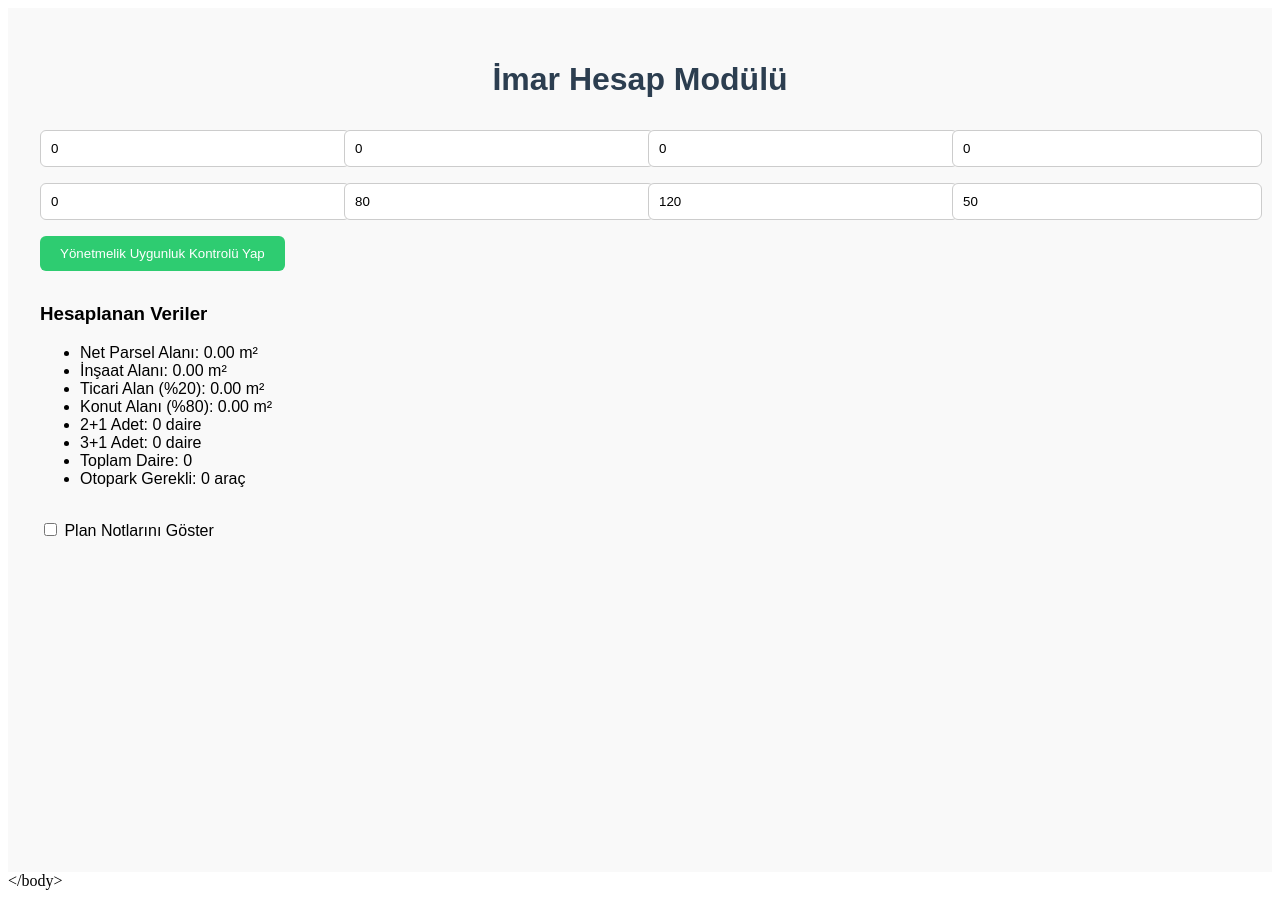
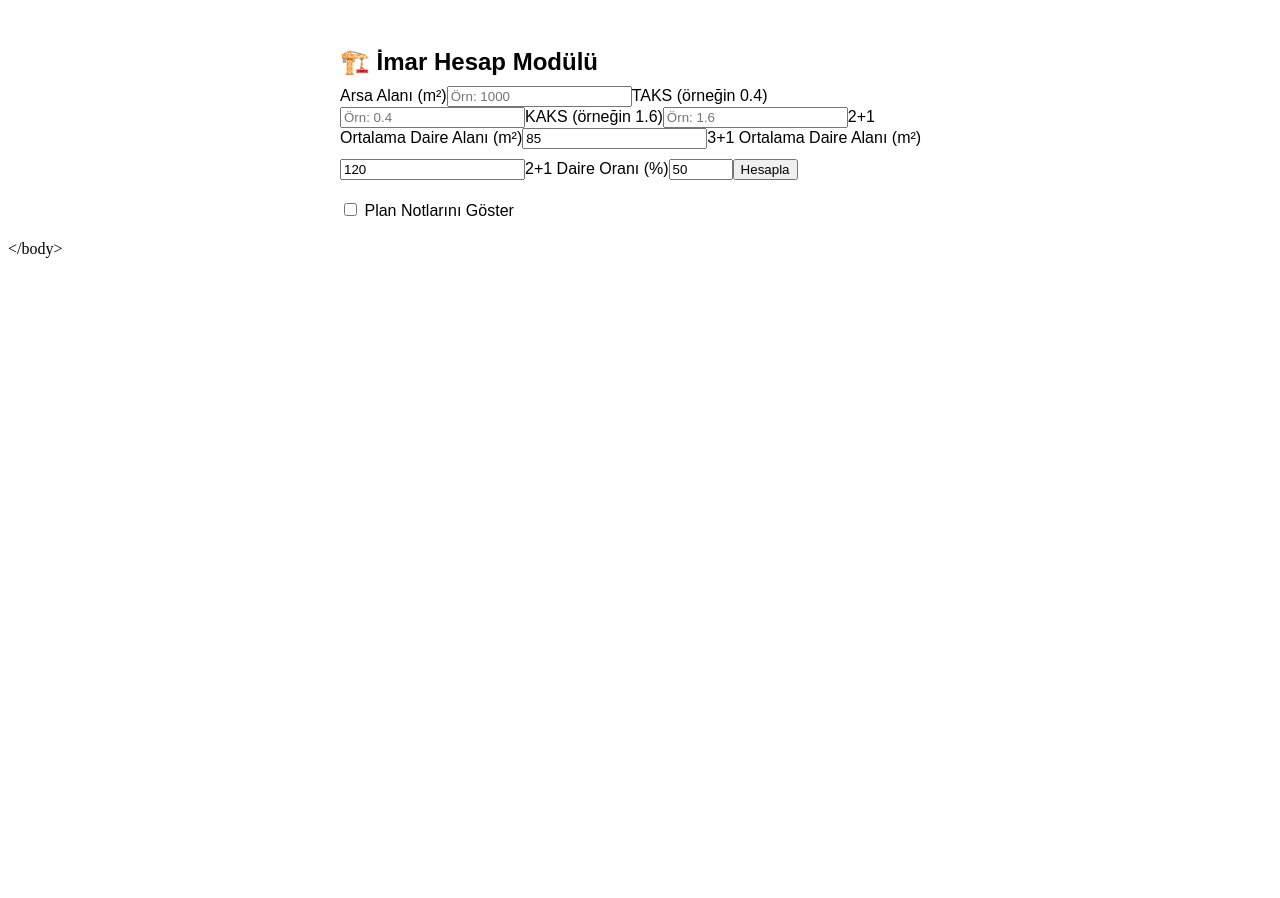
Before and after one commit to hasaannn327-source/imar-hesab-, a React (Create React App) app: page / in a window 1280 px wide. After the commit the page ends 800 px from the top, so only its background shows below. Built offline with nearby package versions, Linux system fonts and the light colour scheme.

Commit message:
Update App.js

```diff
--- a/src/App.js
+++ b/src/App.js
@@ -1,70 +1,125 @@
 import React, { useState } from "react";
 
-export default function App() { const [arsaM2, setArsaM2] = useState(0); const [taks, setTaks] = useState(0); const [kaks, setKaks] = useState(0); const [cekmeOn, setCekmeOn] = useState(0); const [cekmeYan, setCekmeYan] = useState(0); const [oda2Art1, setOda2Art1] = useState(80); const [oda3Art1, setOda3Art1] = useState(120); const [oran2Art1, setOran2Art1] = useState(50); const [planNotlariGoster, setPlanNotlariGoster] = useState(false); const [uygunluk, setUygunluk] = useState(null);
+export default function App() {
+  const [arsaM2, setArsaM2] = useState("");
+  const [taks, setTaks] = useState("");
+  const [kaks, setKaks] = useState("");
+  const [daire2plus1m2, setDaire2plus1m2] = useState("85");
+  const [daire3plus1m2, setDaire3plus1m2] = useState("120");
+  const [oran2plus1, setOran2plus1] = useState("50"); // yüzde
+  const [planNotlariGoster, setPlanNotlariGoster] = useState(false);
 
-const netParselAlani = arsaM2 - 2 * cekmeOn * Math.sqrt(arsaM2) - 2 * cekmeYan * Math.sqrt(arsaM2); const insaatAlani = kaks * netParselAlani; const netTicariAlani = insaatAlani * 0.2; const netKonutAlani = insaatAlani * 0.8;
+  const handleHesapla = () => {
+    const netInsaatAlani = parseFloat(kaks) * parseFloat(arsaM2);
+    const netTicariAlani = netInsaatAlani * 0.2;
+    const netKonutAlani = netInsaatAlani * 0.8;
 
-const adet2Art1 = Math.round((netKonutAlani * (oran2Art1 / 100)) / oda2Art1); const adet3Art1 = Math.round((netKonutAlani * (1 - oran2Art1 / 100)) / oda3Art1); const toplamDaire = adet2Art1 + adet3Art1;
+    const yuzde2plus1 = parseFloat(oran2plus1) / 100;
+    const yuzde3plus1 = 1 - yuzde2plus1;
 
-const otopark = Math.ceil(toplamDaire / 3); const suDeposu = toplamDaire > 30;
+    const toplam2plus1 = Math.floor(
+      (netKonutAlani * yuzde2plus1) / parseFloat(daire2plus1m2)
+    );
+    const toplam3plus1 = Math.floor(
+      (netKonutAlani * yuzde3plus1) / parseFloat(daire3plus1m2)
+    );
 
-const kontrolEt = () => { const hatalar = []; if (cekmeOn <= 0 || cekmeYan <= 0) hatalar.push("Çekme mesafeleri 0 olamaz. (Yönetmelik Madde 19)"); if (arsaM2 <= 0) hatalar.push("Arsa alanı girilmelidir. (Yönetmelik Madde 4)"); if (taks <= 0 || kaks <= 0) hatalar.push("TAKS/KAKS pozitif olmalıdır. (Yönetmelik Madde 5)");
+    const toplamDaire = toplam2plus1 + toplam3plus1;
+    const otopark = Math.ceil(toplamDaire / 3);
+    const suDeposu = toplamDaire > 30 ? "10 tonluk su deposu gerekli" : "Gerekli değil";
 
-setUygunluk(hatalar.length > 0 ? hatalar : ["Girilen değerler yönetmeliğe uygundur."]);
+    alert(`
+Toplam İnşaat Alanı: ${netInsaatAlani.toFixed(2)} m²
 
+🏢 Ticari Alan (%20): ${netTicariAlani.toFixed(2)} m²
+🏠 Konut Alanı (%80): ${netKonutAlani.toFixed(2)} m²
+
+- 2+1 Daire Sayısı: ${toplam2plus1}
+- 3+1 Daire Sayısı: ${toplam3plus1}
+- Toplam Daire: ${toplamDaire}
+🚗 Otopark: ${otopark} araçlık
+💧 Su Deposu: ${suDeposu}
+`);
   };
 
-return ( <div style={{ fontFamily: "sans-serif", padding: "2rem", background: "#f9f9f9", minHeight: "100vh" }}> <h1 style={{ textAlign: "center", color: "#2c3e50" }}>İmar Hesap Modülü</h1>
+  return (
+    <div style={{ maxWidth: "600px", margin: "auto", padding: "20px", fontFamily: "sans-serif" }}>
+      <h2 style={{ marginBottom: "10px" }}>🏗️ İmar Hesap Modülü</h2>
 
-<div style={{ display: "grid", gridTemplateColumns: "repeat(auto-fit, minmax(250px, 1fr))", gap: "1rem", marginTop: "2rem" }}>
-    <input type="number" placeholder="Arsa m²" value={arsaM2} onChange={(e) => setArsaM2(+e.target.value)} style={inputStyle} />
-    <input type="number" placeholder="TAKS" value={taks} onChange={(e) => setTaks(+e.target.value)} style={inputStyle} />
-    <input type="number" placeholder="KAKS" value={kaks} onChange={(e) => setKaks(+e.target.value)} style={inputStyle} />
-    <input type="number" placeholder="Ön çekme (m)" value={cekmeOn} onChange={(e) => setCekmeOn(+e.target.value)} style={inputStyle} />
-    <input type="number" placeholder="Yan çekme (m)" value={cekmeYan} onChange={(e) => setCekmeYan(+e.target.value)} style={inputStyle} />
-    <input type="number" placeholder="2+1 m²" value={oda2Art1} onChange={(e) => setOda2Art1(+e.target.value)} style={inputStyle} />
-    <input type="number" placeholder="3+1 m²" value={oda3Art1} onChange={(e) => setOda3Art1(+e.target.value)} style={inputStyle} />
-    <input type="number" placeholder="2+1 oranı (%)" value={oran2Art1} onChange={(e) => setOran2Art1(+e.target.value)} style={inputStyle} />
-  </div>
+      <label>Arsa Alanı (m²)</label>
+      <input
+        placeholder="Örn: 1000"
+        value={arsaM2}
+        onChange={(e) => setArsaM2(e.target.value)}
+        type="number"
+      />
 
-  <button onClick={kontrolEt} style={buttonStyle}>Yönetmelik Uygunluk Kontrolü Yap</button>
+      <label>TAKS (örneğin 0.4)</label>
+      <input
+        placeholder="Örn: 0.4"
+        value={taks}
+        onChange={(e) => setTaks(e.target.value)}
+        type="number"
+        step="0.01"
+      />
 
-  {uygunluk && (
-    <div style={{ marginTop: "1rem", padding: "1rem", background: "#ecf0f1", borderRadius: "8px" }}>
-      <h3>Kontrol Sonucu</h3>
-      <ul>
-        {uygunluk.map((u, i) => (<li key={i}>{u}</li>))}
-      </ul>
-    </div>
-  )}
+      <label>KAKS (örneğin 1.6)</label>
+      <input
+        placeholder="Örn: 1.6"
+        value={kaks}
+        onChange={(e) => setKaks(e.target.value)}
+        type="number"
+        step="0.1"
+      />
 
-  <div style={{ marginTop: "2rem" }}>
-    <h3>Hesaplanan Veriler</h3>
-    <ul>
-      <li>Net Parsel Alanı: {netParselAlani.toFixed(2)} m²</li>
-      <li>İnşaat Alanı: {insaatAlani.toFixed(2)} m²</li>
-      <li>Ticari Alan (%20): {netTicariAlani.toFixed(2)} m²</li>
-      <li>Konut Alanı (%80): {netKonutAlani.toFixed(2)} m²</li>
-      <li>2+1 Adet: {adet2Art1} daire</li>
-      <li>3+1 Adet: {adet3Art1} daire</li>
-      <li>Toplam Daire: {toplamDaire}</li>
-      <li>Otopark Gerekli: {otopark} araç</li>
-      {suDeposu && <li style={{ color: "red" }}>10 tonluk su deposu zorunlu!</li>}
-    </ul>
-  </div>
+      <label>2+1 Ortalama Daire Alanı (m²)</label>
+      <input
+        placeholder="Örn: 85"
+        value={daire2plus1m2}
+        onChange={(e) => setDaire2plus1m2(e.target.value)}
+        type="number"
+      />
 
-  <div style={{ marginTop: "2rem" }}>
+      <label>3+1 Ortalama Daire Alanı (m²)</label>
+      <input
+        placeholder="Örn: 120"
+        value={daire3plus1m2}
+        onChange={(e) => setDaire3plus1m2(e.target.value)}
+        type="number"
+      />
+
+      <label>2+1 Daire Oranı (%)</label>
+      <input
+        placeholder="Örn: 50"
+        value={oran2plus1}
+        onChange={(e) => setOran2plus1(e.target.value)}
+        type="number"
+        min="0"
+        max="100"
+      />
+
+      <button style={{ marginTop: "10px" }} onClick={handleHesapla}>
+        Hesapla
+      </button>
+
+      <div style={{ marginTop: "20px" }}>
         <label>
-      <input type="checkbox" checked={planNotlariGoster} onChange={() => setPlanNotlariGoster(!planNotlariGoster)} /> Plan Notlarını Göster
+          <input
+            type="checkbox"
+            checked={planNotlariGoster}
+            onChange={() => setPlanNotlariGoster(!planNotlariGoster)}
+          />{" "}
+          Plan Notlarını Göster
         </label>
+
         {planNotlariGoster && (
-      <div style={{ background: "#fff", padding: "1rem", marginTop: "1rem", border: "1px solid #ccc", borderRadius: "8px" }}>
-        <h4>Plan Notları Özeti</h4>
+          <div style={{ background: "#f3f4f6", padding: "15px", borderRadius: "8px", marginTop: "10px" }}>
+            <b>📝 Plan Notları Özeti:</b>
             <ul>
               <li>TAKS/KAKS net parsel üzerinden hesaplanır.</li>
-          <li>Her 3 daireye 1 otopark zorunlu.</li>
-          <li>Bodrum kat emsale dahil.</li>
-          <li>Zemin kat ticari olabilir (isteğe bağlı).</li>
+              <li>3 daireye 1 araç otopark zorunludur.</li>
+              <li>Bodrum kat emsale dahildir.</li>
+              <li>Zemin kat ticari olabilir.</li>
               <li>1000 m² üzeri parsellerde otopark zorunludur.</li>
               <li>Çekme mesafeleri belediye takdirindedir.</li>
             </ul>
@@ -72,9 +127,5 @@ return ( <div style={{ fontFamily: "sans-serif", padding: "2rem", background: "#
         )}
       </div>
     </div>
-
-); }
-
-const inputStyle = { padding: "10px", border: "1px solid #ccc", borderRadius: "6px", width: "100%", };
-
-const buttonStyle = { marginTop: "1rem", backgroundColor: "#2ecc71", color: "white", padding: "10px 20px", border: "none", borderRadius: "6px", cursor: "pointer", };
+  );
+            }
```
Lines whose indentation alone changed are shown as unchanged.
